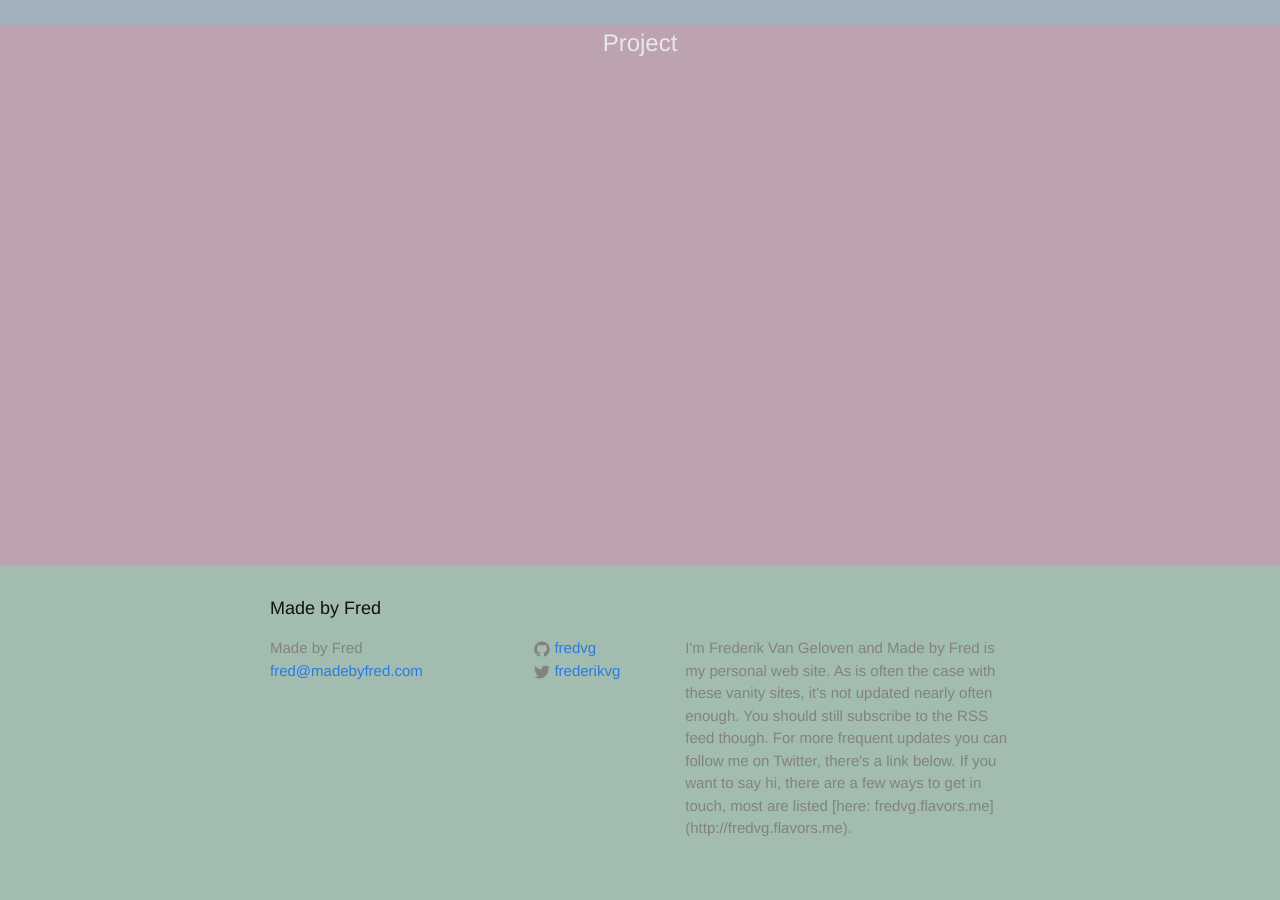
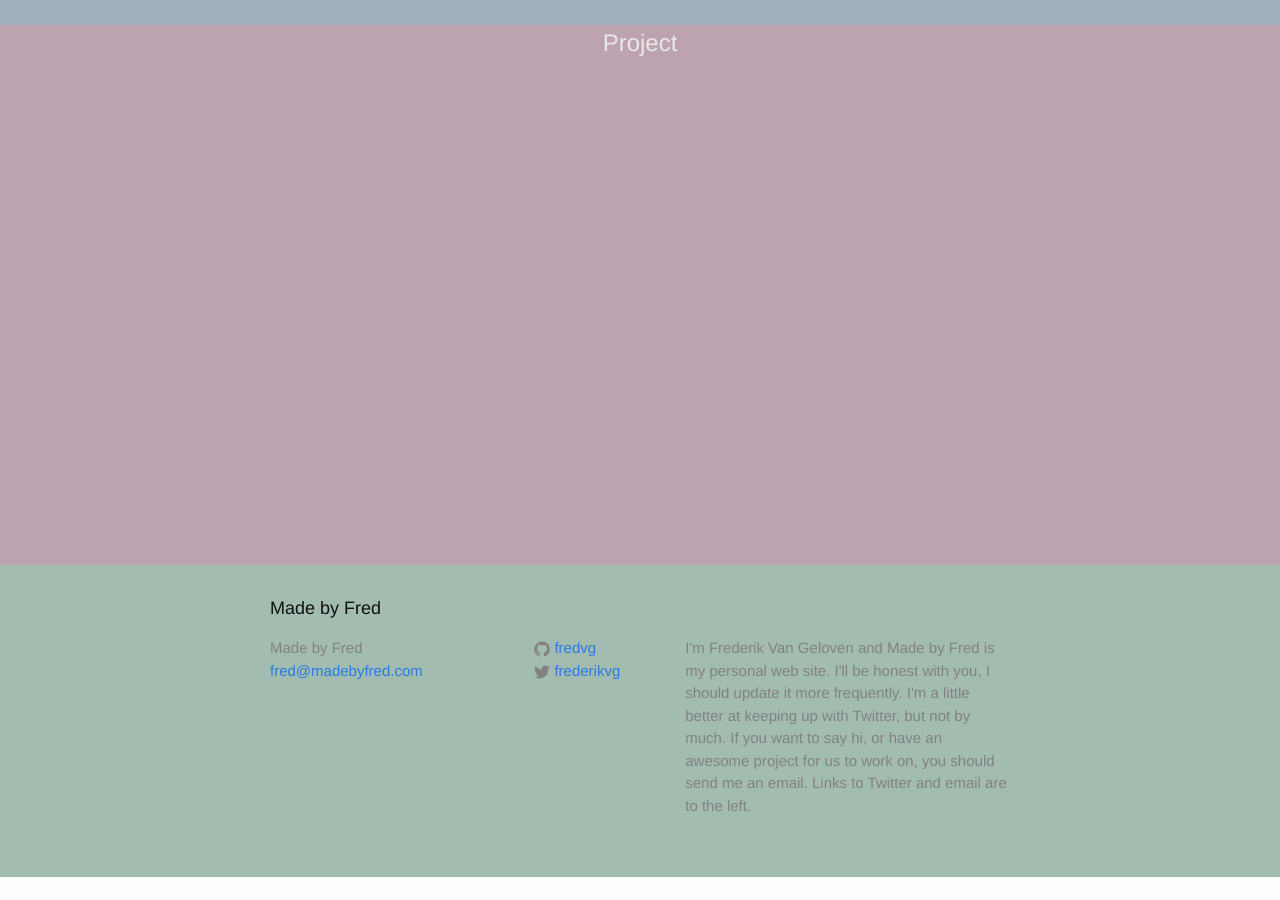
Before and after one commit to fredvg/fredvg.github.io, a Jekyll site: the page built from index.html, in a window 1280 px wide and 900 px high, scrolled down 595 px. Built offline with Jekyll 4.4.1, drawn with Linux system fonts in a browser that asks for light colours; after the commit the page ends 1472 px from its top, so only the background shows below that.

Commit message:
Update _config.yml
Edit site description.

```diff
--- a/_config.yml
+++ b/_config.yml
@@ -2,7 +2,7 @@
 title: 	Made by Fred
 email: fred@madebyfred.com
 description: > # this means to ignore newlines until "baseurl:"
-  I'm Frederik Van Geloven and Made by Fred is my personal web site. As is often the case with these vanity sites, it's not updated nearly often enough. You should still subscribe to the RSS feed though. For more frequent updates you can follow me on Twitter, there's a link below. If you want to say hi, there are a few ways to get in touch, most are listed [here: fredvg.flavors.me](http://fredvg.flavors.me).
+  I'm Frederik Van Geloven and Made by Fred is my personal web site. I'll be honest with you, I should update it more frequently. I'm a little better at keeping up with Twitter, but not by much. If you want to say hi, or have an awesome project for us to work on, you should send me an email. Links to Twitter and email are to the left.
 baseurl: "" # the subpath of your site, e.g. /blog/
 url: "http://yourdomain.com" # the base hostname & protocol for your site
 twitter_username: frederikvg
```
